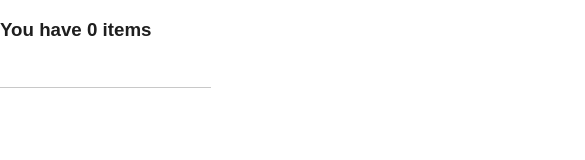
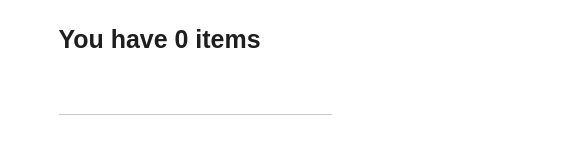
Before and after one commit to RichardMisiak/vue-stuff, a plain HTML site: page basic-todo/index.html in a window 390 px wide. Shown: the top 160 px of the page, 585 px wide, since content can reach past the window. Drawn offline with nearby package versions, Linux system fonts and the light colour scheme.

Commit message:
Make todo list work on mobile

```diff
--- a/basic-todo/css/styles.css
+++ b/basic-todo/css/styles.css
@@ -1,23 +1,29 @@
+:root {
+  --main-bg-color: rgb(44, 156, 156);
+  --main-text-color: white;
+  --main-font-size: 16pt;
+}
+
 html {
     font-family: Arial, Helvetica, sans-serif;
     color: rgb(30, 30, 30);
-    font-size: 12pt
-}
-
-:root {
-  --main-bg-color: rgb(44, 156, 156);
-  --main-text-color: white;
+    font-size: var(--main-font-size);
 }
 
 div,
 input{
-    font-size: 12pt
+    font-size: var(--main-font-size);
 }
 
 body {
-    min-width: 700px;
     width: 70%;
     margin: auto;
+}
+
+@media (min-width:1025px){
+    body{
+        max-width: 700px;
+    }
 }
 
 input:focus,
@@ -30,27 +36,33 @@ button:focus {
 .item{
     margin-top: 8px;
     margin-bottom: 8px;
-    max-width: 200px;
     background-color: var(--main-bg-color);
     color: var(--main-text-color);
     font-weight: 600;
     padding: 8px;
     display: flex;
     justify-content: space-between;
+    align-items: center;
 }
 
+.input-container{
+    display: flex;
+    flex-direction: row;
+    align-items: center;
+}
+
+
 .input {
+    flex: 1;
+    width: 100%;
     margin-top: 8px;
     margin-bottom: 8px;
-    border-top: none;
-    border-left: none;
-    border-right: none;
-    border-bottom-width: 1px;
+    border-width: 0px 0px 1px 0px;
     border-bottom-color: rgb(200, 200, 200);
 }
 
 .input:focus {
-    border-bottom-width: 2px;
+    border-bottom-width: 3px;
     border-bottom-color: var(--main-bg-color);
 }
 
--- a/basic-todo/index.html
+++ b/basic-todo/index.html
@@ -3,8 +3,9 @@
 
 <head>
     <meta charset="utf-8">
-    <title>This is a test</title>
+    <title>Vue Todo List</title>
     <meta name="description" content="Test app">
+    <meta name="viewport" content="width=device-width, initial-scale=1.0">
     <meta name="author" content="Richard Misiak">
     <link rel="stylesheet" href="css/styles.css">
     <link rel="stylesheet" href="https://use.fontawesome.com/releases/v5.3.1/css/all.css" integrity="sha384-mzrmE5qonljUremFsqc01SB46JvROS7bZs3IO2EmfFsd15uHvIt+Y8vEf7N7fWAU"
@@ -21,8 +22,10 @@
             <div>{{item.text}}</div>
             <i v-on:click="remove(index)" class="fas fa-times clickable"></i>
         </div>
-        <input class="input" v-model="input" v-on:keyup.enter="submit()">
-        <i v-if="isInputValid()" class="fas fa-plus clickable btn-add" v-on:click="submit()"></i>
+        <div class="input-container">
+            <input class="input" v-model="input" v-on:keyup.enter="submit()">
+            <span v-if="isInputValid()" class="fas fa-plus clickable btn-add" v-on:click="submit()"></span>
+        </div>
     </div>
 
     <script src="js/app.js"></script>
```
